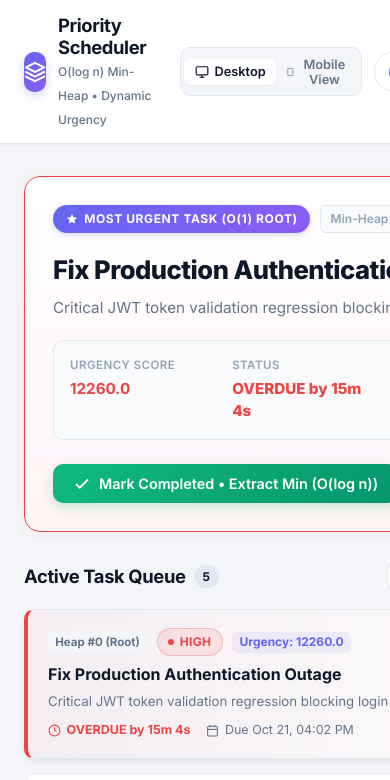
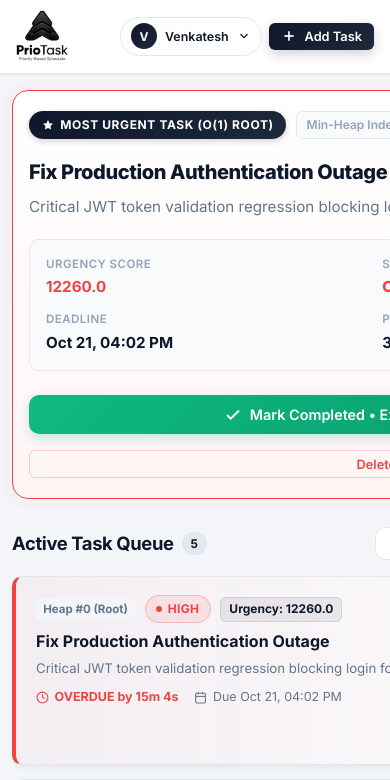
Before and after one commit to venkatesh17-web/PrioTask, a website with bundled scripts: page index.html in a window 390 px wide. Shown: the top 780 px of the page. Built offline with nearby package versions, Linux system fonts and the light colour scheme.

Commit message:
feat: integrate PrioTask monochrome logo and brand styling with responsive mobile/desktop variants and vercel.json

```diff
--- a/index.html
+++ b/index.html
@@ -3,8 +3,9 @@
 <head>
   <meta charset="UTF-8">
   <meta name="viewport" content="width=device-width, initial-scale=1.0">
-  <title>Priority Task Scheduler | Min-Heap & Urgency Scoring</title>
-  <meta name="description" content="Custom Min-Heap based priority task scheduler with dynamic urgency scoring, zero-cost localStorage persistence, and multi-profile support.">
+  <title>PrioTask | Priority-Based Task Scheduler</title>
+  <meta name="description" content="PrioTask: Custom Min-Heap priority task scheduler with dynamic urgency scoring, zero-cost localStorage persistence, and multi-profile support.">
+  <link rel="icon" type="image/png" href="assets/logo_icon.png">
   <link rel="preconnect" href="https://fonts.googleapis.com">
   <link rel="preconnect" href="https://fonts.gstatic.com" crossorigin>
   <link href="https://fonts.googleapis.com/css2?family=Inter:wght@400;500;600;700;800&display=swap" rel="stylesheet">
@@ -15,16 +16,11 @@
     <!-- Top Header -->
     <header class="app-header">
       <div class="header-container">
-        <div class="logo-group">
-          <div class="logo-icon">
-            <svg width="22" height="22" viewBox="0 0 24 24" fill="none" stroke="currentColor" stroke-width="2.2" stroke-linecap="round" stroke-linejoin="round">
-              <path d="M12 2L2 7l10 5 10-5-10-5zM2 17l10 5 10-5M2 12l10 5 10-5"/>
-            </svg>
-          </div>
-          <div class="logo-text">
-            <h1>Priority Scheduler</h1>
-            <span>O(log n) Min-Heap &bull; Dynamic Urgency</span>
-          </div>
+        <div class="logo-group" title="PrioTask - Priority-Based Scheduler">
+          <!-- Horizontal inline logo for PC/Desktop -->
+          <img src="assets/logo_horizontal.png" alt="PrioTask - Priority-Based Scheduler" class="brand-logo brand-logo-desktop" />
+          <!-- Stacked logo for Mobile Viewports -->
+          <img src="assets/logo_stacked.png" alt="PrioTask - Priority-Based Scheduler" class="brand-logo brand-logo-mobile" />
         </div>
 
         <div class="header-actions">
--- a/style.css
+++ b/style.css
@@ -21,14 +21,14 @@
   --text-muted: #94A3B8;
   --text-white: #FFFFFF;
 
-  /* Primary Brand Gradients & Accents */
-  --primary-start: #6366F1;
-  --primary-end: #8B5CF6;
-  --primary-gradient: linear-gradient(135deg, #6366F1 0%, #8B5CF6 100%);
-  --primary-hover-gradient: linear-gradient(135deg, #4F46E5 0%, #7C3AED 100%);
-  --primary-glow: rgba(99, 102, 241, 0.25);
+  /* Sleek Black & Deep Slate Monochrome Brand Accents */
+  --primary-start: #0F172A;
+  --primary-end: #1E293B;
+  --primary-gradient: linear-gradient(135deg, #0F172A 0%, #1E293B 100%);
+  --primary-hover-gradient: linear-gradient(135deg, #1E293B 0%, #334155 100%);
+  --primary-glow: rgba(15, 23, 42, 0.2);
 
-  /* Priority Status Colors */
+  /* Priority Status Colors (Vibrant status indicators against monochrome base) */
   --priority-high: #EF4444;
   --priority-high-bg: rgba(239, 68, 68, 0.1);
   --priority-high-border: rgba(239, 68, 68, 0.25);
@@ -47,11 +47,11 @@
 
   /* Border & Elevation Shadows */
   --border-subtle: #E2E8F0;
-  --border-focus: #6366F1;
+  --border-focus: #0F172A;
   --shadow-sm: 0 1px 2px 0 rgba(15, 23, 42, 0.05);
   --shadow-card: 0 4px 6px -1px rgba(15, 23, 42, 0.05), 0 2px 4px -2px rgba(15, 23, 42, 0.05);
   --shadow-card-hover: 0 12px 20px -3px rgba(15, 23, 42, 0.08), 0 4px 6px -4px rgba(15, 23, 42, 0.04);
-  --shadow-hero: 0 10px 25px -5px rgba(99, 102, 241, 0.15), 0 8px 10px -6px rgba(99, 102, 241, 0.1);
+  --shadow-hero: 0 10px 25px -5px rgba(15, 23, 42, 0.12), 0 8px 10px -6px rgba(15, 23, 42, 0.08);
   --shadow-modal: 0 25px 50px -12px rgba(15, 23, 42, 0.25);
 
   /* Dimensions & Radius */
@@ -124,30 +124,33 @@ button, input, select, textarea {
   display: flex;
   align-items: center;
   gap: 0.75rem;
+  cursor: pointer;
+  text-decoration: none;
+  flex-shrink: 0;
 }
 
-.logo-icon {
-  width: 40px;
-  height: 40px;
-  border-radius: var(--radius-md);
-  background: var(--primary-gradient);
-  display: flex;
-  align-items: center;
-  justify-content: center;
-  color: var(--text-white);
-  box-shadow: 0 4px 10px var(--primary-glow);
+/* Responsive Brand Logo Sizing */
+.brand-logo {
+  object-fit: contain;
+  transition: transform 0.2s ease, opacity 0.2s ease;
 }
 
-.logo-text h1 {
-  font-size: 1.15rem;
-  font-weight: 700;
-  line-height: 1.2;
+.brand-logo:hover {
+  transform: translateY(-1px);
 }
 
-.logo-text span {
-  font-size: 0.75rem;
-  color: var(--text-body);
-  font-weight: 500;
+.brand-logo-desktop {
+  height: 42px;
+  width: auto;
+  max-width: 230px;
+  display: block;
+}
+
+.brand-logo-mobile {
+  height: 52px;
+  width: auto;
+  max-width: 150px;
+  display: none;
 }
 
 /* Header Action Controls */
@@ -155,6 +158,8 @@ button, input, select, textarea {
   display: flex;
   align-items: center;
   gap: 0.75rem;
+  flex-wrap: wrap;
+  justify-content: flex-end;
 }
 
 /* Mode Switcher Toggle */
@@ -291,7 +296,7 @@ button, input, select, textarea {
   border-radius: var(--radius-lg);
   padding: 1.75rem;
   box-shadow: var(--shadow-hero);
-  border: 1px solid rgba(99, 102, 241, 0.15);
+  border: 1px solid rgba(15, 23, 42, 0.12);
   position: relative;
   overflow: hidden;
   margin-bottom: 1.75rem;
@@ -301,7 +306,7 @@ button, input, select, textarea {
 
 .hero-card:hover {
   transform: translateY(-2px);
-  box-shadow: 0 16px 30px -5px rgba(99, 102, 241, 0.2);
+  box-shadow: 0 16px 30px -5px rgba(15, 23, 42, 0.15);
 }
 
 .hero-card.is-overdue {
@@ -635,12 +640,12 @@ button, input, select, textarea {
 .task-card:hover {
   transform: translateY(-2px);
   box-shadow: var(--shadow-card-hover);
-  border-color: rgba(99, 102, 241, 0.25);
+  border-color: rgba(15, 23, 42, 0.25);
 }
 
 .task-card.is-root {
   border-left: 4px solid var(--primary-start);
-  background: linear-gradient(90deg, rgba(99, 102, 241, 0.03) 0%, #FFFFFF 100%);
+  background: linear-gradient(90deg, rgba(15, 23, 42, 0.03) 0%, #FFFFFF 100%);
 }
 
 .task-card.is-overdue {
@@ -711,12 +716,13 @@ button, input, select, textarea {
 }
 
 .urgency-score-chip {
-  background: rgba(99, 102, 241, 0.08);
+  background: rgba(15, 23, 42, 0.07);
   color: var(--primary-start);
   font-weight: 700;
-  padding: 0.1rem 0.45rem;
+  padding: 0.15rem 0.5rem;
   border-radius: var(--radius-sm);
   font-size: 0.75rem;
+  border: 1px solid rgba(15, 23, 42, 0.1);
 }
 
 .task-actions {
@@ -1142,3 +1148,98 @@ button, input, select, textarea {
 .hero-card {
   will-change: transform, box-shadow;
 }
+
+/* ==========================================================================
+   Responsive Adaptations & Anti-Overlap Layout Rules
+   ========================================================================== */
+
+/* Mobile Simulation Frame View Mode */
+.mobile-frame-view .brand-logo-desktop {
+  display: none !important;
+}
+
+.mobile-frame-view .brand-logo-mobile {
+  display: block !important;
+  margin: 0 auto 0.5rem auto;
+}
+
+.mobile-frame-view .app-header .header-container {
+  flex-direction: column;
+  align-items: center;
+  gap: 0.6rem;
+  padding: 0.75rem 0.5rem;
+}
+
+.mobile-frame-view .header-actions {
+  width: 100%;
+  justify-content: center;
+  gap: 0.5rem;
+}
+
+/* Native Mobile Screen Widths (< 680px) */
+@media (max-width: 680px) {
+  .brand-logo-desktop {
+    display: none !important;
+  }
+
+  .brand-logo-mobile {
+    display: block !important;
+  }
+
+  .app-header .header-container {
+    padding: 0.65rem 1rem;
+    gap: 0.75rem;
+    flex-wrap: wrap;
+    justify-content: space-between;
+  }
+
+  .header-actions {
+    gap: 0.4rem;
+  }
+
+  /* Hide simulator switcher on real mobile devices to save space */
+  .mode-toggle {
+    display: none;
+  }
+
+  .profile-pill-btn {
+    padding: 0.35rem 0.65rem;
+    font-size: 0.78rem;
+  }
+
+  .main-viewport {
+    padding: 1rem 0.75rem 2rem;
+  }
+
+  .hero-card {
+    padding: 1.25rem 1rem;
+  }
+
+  .hero-title {
+    font-size: 1.25rem;
+  }
+
+  .hero-metrics {
+    grid-template-columns: repeat(2, 1fr);
+  }
+
+  .hero-actions {
+    flex-direction: column;
+    align-items: stretch;
+  }
+
+  .hero-actions .btn {
+    width: 100%;
+  }
+
+  .task-card {
+    flex-direction: column;
+    align-items: flex-start;
+    gap: 0.75rem;
+  }
+
+  .task-actions {
+    width: 100%;
+    justify-content: flex-end;
+  }
+}
```
Also changed, not shown: package.json (+4 -3 lines), assets/logo_horizontal.png (added), assets/logo_icon.png (added), assets/logo_stacked.png (added), assets/priotask_brand.png (added), vercel.json (added).
